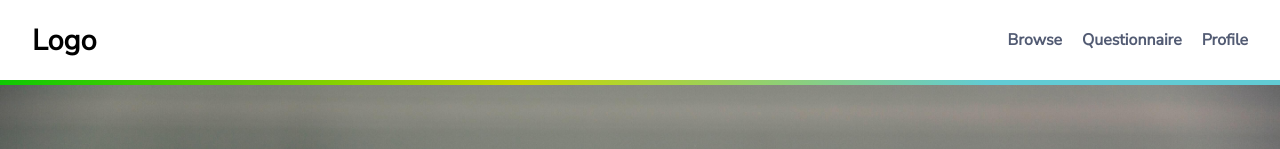
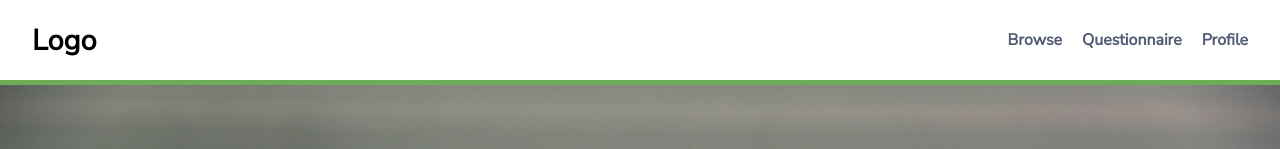
Before and after one commit to SchoolOfCode/w15_collaborative-react-project-fruit-veggie-grow-pro-team-i, a React (Create React App) app in the folder veggie_fruit_growpros/: page / in a window 1280 px wide. Shown: the top 149 px of the page. Built offline with nearby package versions, Linux system fonts and the light colour scheme.

Commit message:
Fixed errors with image files. Changed colour of nav bar to solid green

```diff
--- a/veggie_fruit_growpros/src/components/NavigationBar/Navbar.css
+++ b/veggie_fruit_growpros/src/components/NavigationBar/Navbar.css
@@ -9,9 +9,9 @@
     background-color: white;
     width: 100%;
     height: 10vh;
-    border-bottom: solid thick;
-    border-image-source: linear-gradient(to right,rgb(3, 200, 3),#c8d600 41.07%,#61cbd4 76.05%);
-    border-image-slice: 60 30;
+    border-bottom: solid thick #6cad55;
+    /* border-image-source: linear-gradient(to right,rgb(3, 200, 3),#c8d600 41.07%,#61cbd4 76.05%);
+    border-image-slice: 60 30; */
     justify-content: center;
     justify-content: space-between;
     align-items: center;
--- a/veggie_fruit_growpros/src/components/Questionnaire/Questionnaire.js
+++ b/veggie_fruit_growpros/src/components/Questionnaire/Questionnaire.js
@@ -1,6 +1,6 @@
 import "./questionnaire.css";
 import Input from "./Input/Input.js";
-import QImage from "../images/strawberries.jpg";
+import QImage from "../images/strawberry.png";
 import { useEffect, useState } from "react";
 
 const Questionnaire = ({changePage,setChangePage}) => {
```
Also changed, not shown: veggie_fruit_growpros/src/components/BrowsePage/ProfilePage/ProfilePage.js (+9 -9 lines).
